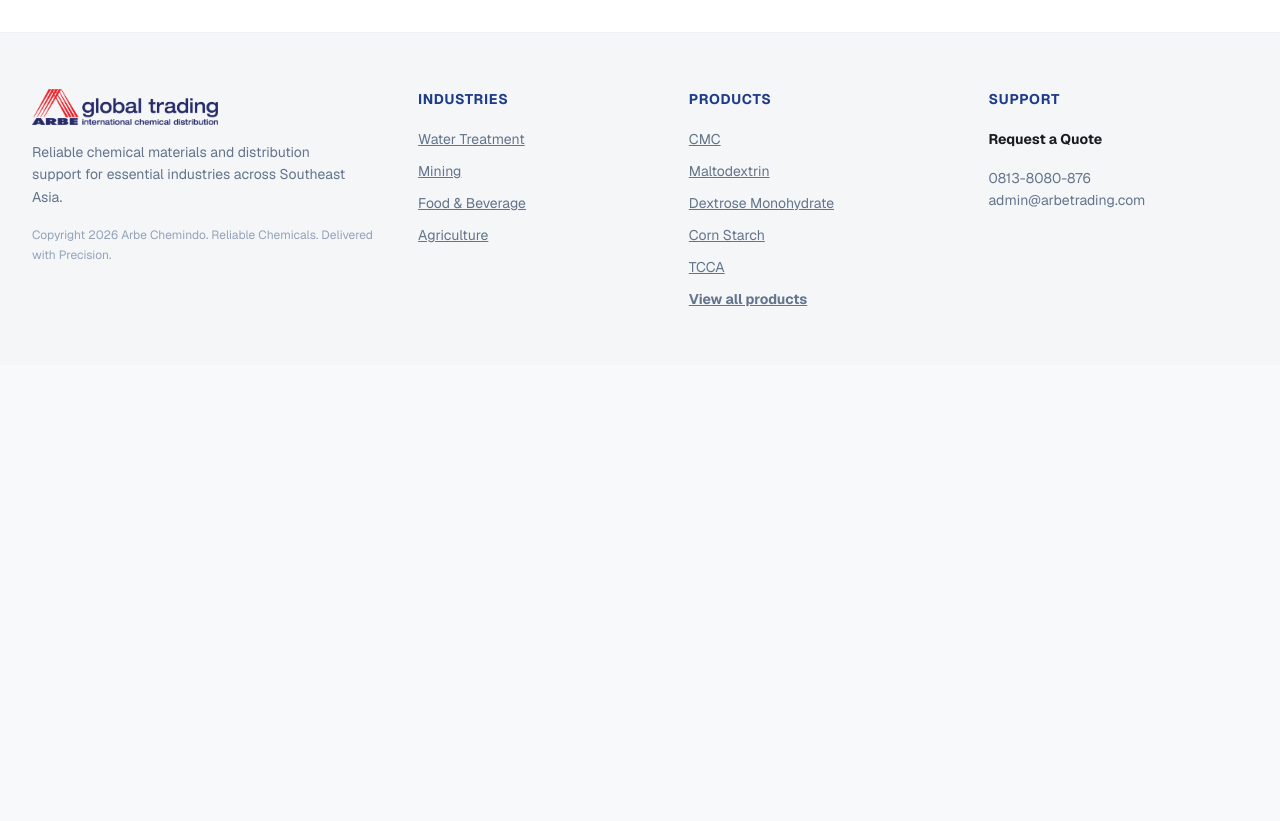
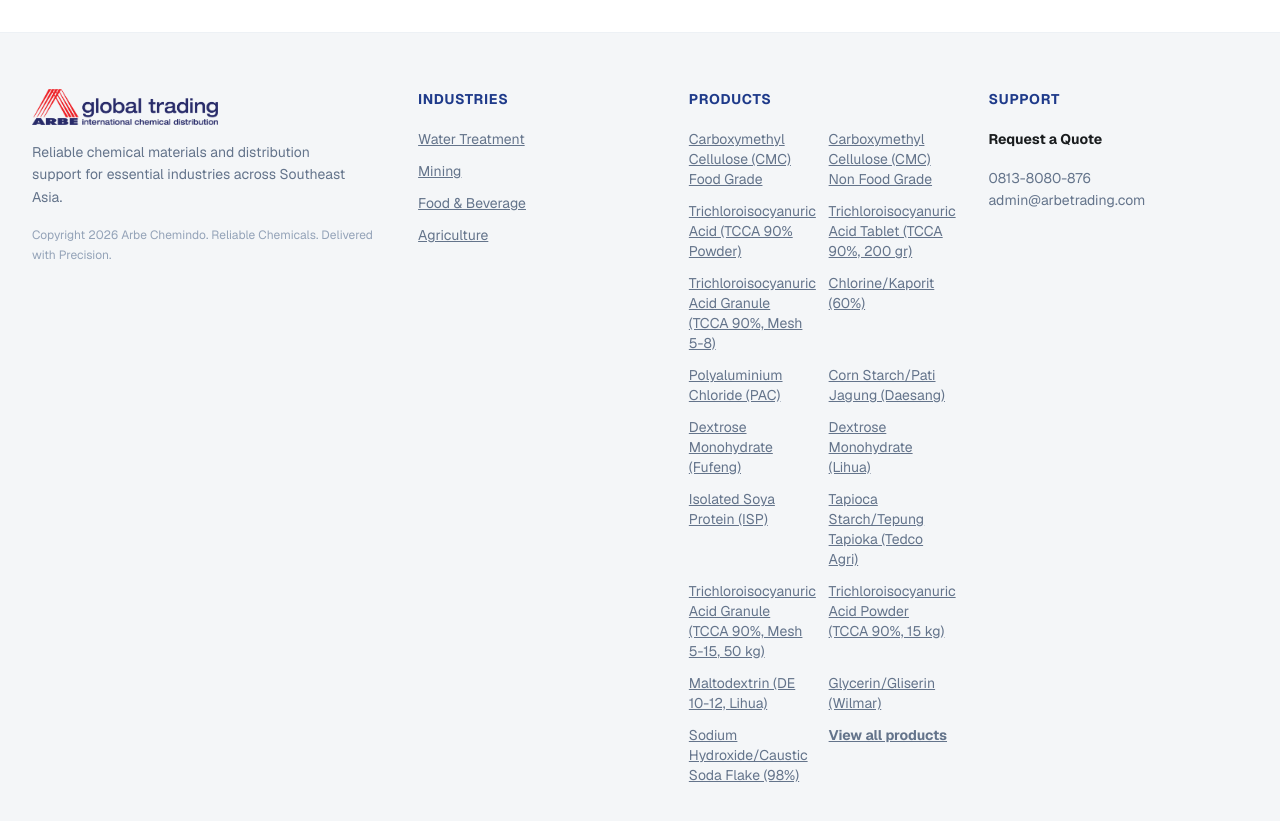
Before and after one commit to persadaramiiza/agt-website, a Next.js app: page / in a window 1280 px wide. Shown: the part 1580-2401 px from the top of the page. Before the commit the page ends 1945 px from the top, so only its background shows below. Built offline with nearby package versions, Linux system fonts and the light colour scheme.

Commit message:
Use shared product data in footer links

```diff
--- a/src/components/footer.tsx
+++ b/src/components/footer.tsx
@@ -1,5 +1,6 @@
 import Image from "next/image";
 import Link from "next/link";
+import { products } from "@/lib/data";
 
 export function Footer() {
   return (
@@ -36,13 +37,15 @@ export function Footer() {
           <p className="text-sm font-bold uppercase tracking-[0.7px] text-[#1e3a8a]">
             Products
           </p>
-          <div className="mt-5 grid gap-3 text-sm text-[#64748b] underline">
-            <Link href="/products/cmc-food-grade">CMC</Link>
-            <Link href="/products/maltodextrin-de-10-12-lihua">Maltodextrin</Link>
-            <Link href="/products/dextrose-monohydrate-fufeng">Dextrose Monohydrate</Link>
-            <Link href="/products/corn-starch-daesang">Corn Starch</Link>
-            <Link href="/products/tcca-90-powder">TCCA</Link>
-            <Link href="/products" className="font-bold text-primary">View all products</Link>
+          <div className="mt-5 grid gap-x-5 gap-y-3 text-sm text-[#64748b] underline sm:grid-cols-2 md:grid-cols-1 lg:grid-cols-2">
+            {products.map((product) => (
+              <Link key={product.slug} href={`/products/${product.slug}`}>
+                {product.name}
+              </Link>
+            ))}
+            <Link href="/products" className="font-bold text-primary">
+              View all products
+            </Link>
           </div>
         </div>
         <div>
```
